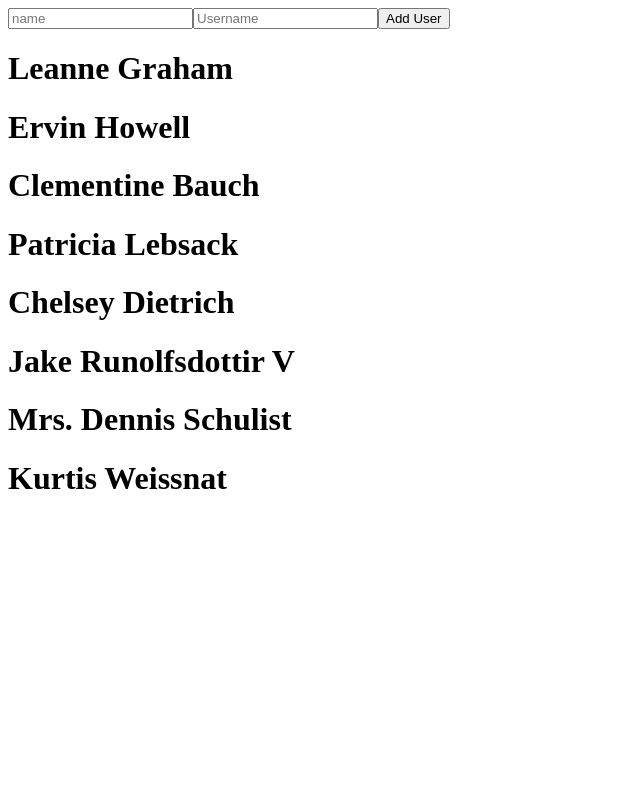
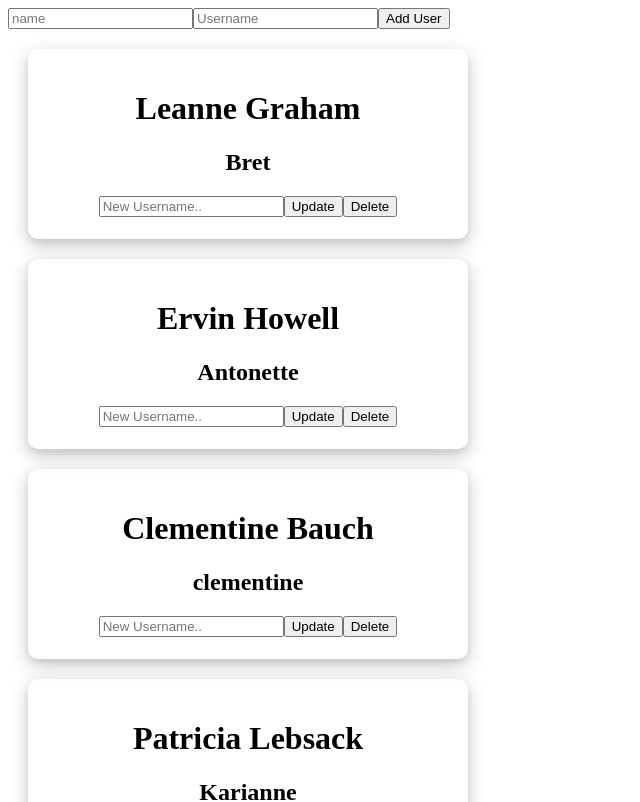
Before and after one commit to Drew1128/reduxToolkitCrudApp, a React (Create React App) app: page / in a window 1280 px wide. Shown: the top 802 px of the page, without its empty margins (0-640 px from the left). Built offline with nearby package versions, Linux system fonts and the light colour scheme.

Commit message:
Added the delete user functionality

```diff
--- a/src/App.css
+++ b/src/App.css
@@ -9,7 +9,7 @@
   margin-top: 20px;
 }
 
-.displayUsers div {
+.displayUsers div{
   width: 400px;
   height: 150px;
   padding: 20px;
--- a/src/App.js
+++ b/src/App.js
@@ -1,20 +1,33 @@
 import './App.css';
-import { useSelector } from 'react-redux';
+import { useSelector, useDispatch } from 'react-redux';
+import { addUser, removeUser  } from './features/Users';
+import { useState } from 'react';
 
 function App() {
 
+  const dispatch = useDispatch();
   const userList = useSelector((state) => state.users.value );
+
+  const [name, setName] = useState('');
+  const [username, setUsername] = useState('');
+  const [newUsername, setNewUsername] = useState('');
 
   return (
     <div>
       <div className='addUser'>
-        <input type='text' placeholder="name" />
-        <input type='text' placeholder="Username" />
-        <button>Add User</button>
+        <input type='text' placeholder="name" onChange={(e) => {setName(e.target.value)} } />
+        <input type='text' placeholder="Username" onChange={(e) => {setUsername(e.target.value)} } />
+        <button onClick={() => {dispatch(addUser({id: userList[userList.length -1].id + 1, name, username}))}}>Add User</button>
       </div>
-      <div className='displayUser'>
+      <div className='displayUsers'>
         {userList.map((user) => {
-          return <h1>{user.name}</h1>
+          return <div>
+            <h1>{user.name}</h1>
+            <h2>{user.username}</h2>
+            <input type='text' placeholder="New Username.." onChange={(e) => {setNewUsername(e.target.value)} }  />
+            <button>Update</button>
+            <button onClick={() => {dispatch(removeUser({id: user.id}))}}>Delete</button>
+          </div>
         })}
       </div>
     </div>
--- a/src/features/Users.js
+++ b/src/features/Users.js
@@ -6,10 +6,10 @@ export const userSlice = createSlice({
     initialState: { value: UsersData },
         reducers: {
             addUser: (state, action) => {
-                // add user
+                state.value.push(action.payload);
             },
             removeUser: (state, action) => {
-                // remove user
+                state.value = state.value.filter(user => user.id !== action.payload.id);
             },
             updateUser: (state, action) => {
                 // update user
@@ -17,5 +17,5 @@ export const userSlice = createSlice({
         }
 });
 
-
+export const { addUser, removeUser, updateUser } = userSlice.actions;
 export default userSlice.reducer;
```
